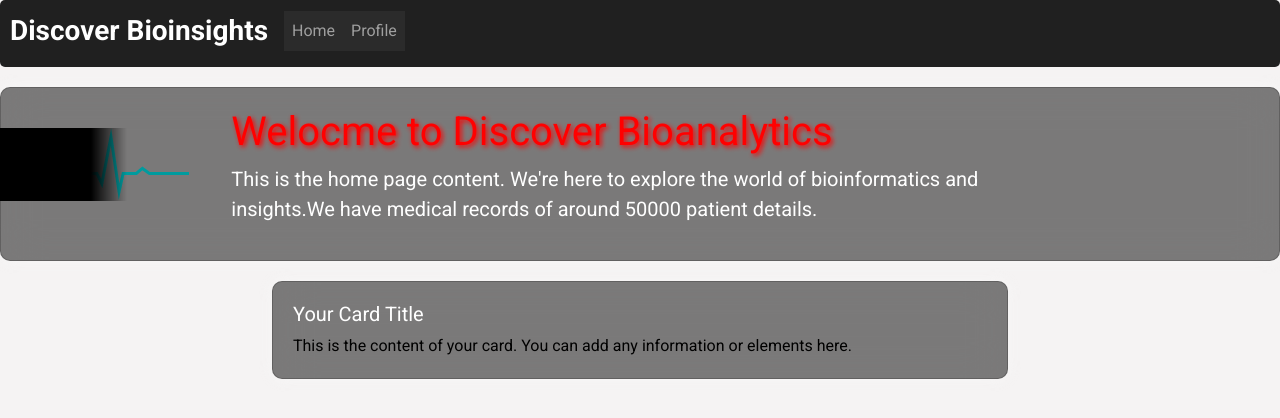
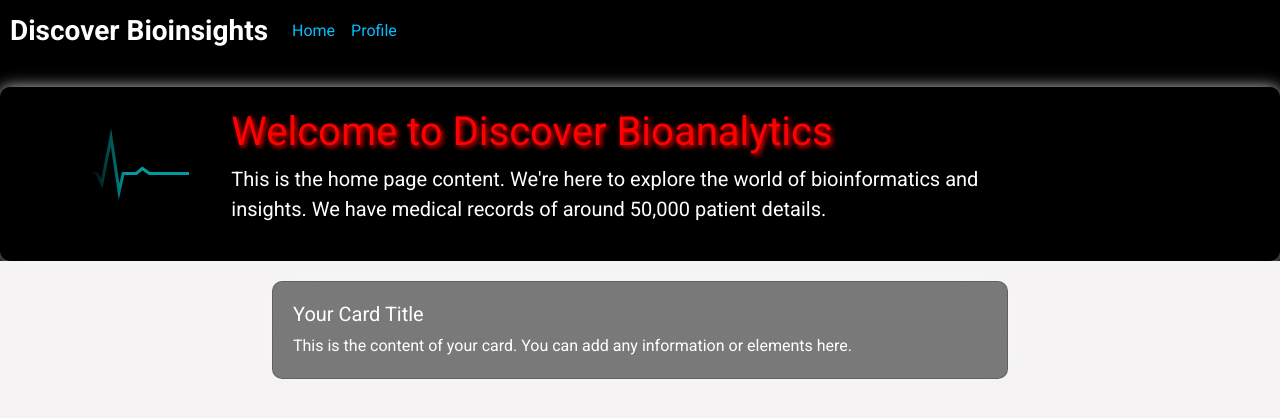
Before and after one commit to White-Devil09/Discover-Bioinsight, a Flask app: page / in a window 1280 px wide. Shown: the top 418 px of the page. Run offline with Flask 3, Linux system fonts and the light colour scheme; some libraries are stand-ins or nearby versions.

Commit message:
made changes

```diff
--- a/application/pages/inex.html
+++ b/application/pages/inex.html
@@ -1,4 +1,4 @@
-<!DOCTYPE html>
+<!-- <!DOCTYPE html>
 <html lang="en">
 <head>
   <meta charset="UTF-8">
@@ -117,4 +117,4 @@
     }).seek(1000);
   </script>
 </body>
-</html>
+</html> -->
--- a/application/routes.py
+++ b/application/routes.py
@@ -51,3 +51,7 @@ def result():
         print(f"{disease_name} | {patient_count} | {percentage_in_top_5:.2f}%")
 
     return render_template('result.html',result=result,time = end_time - start_time,count = total_patients_in_top_5)
+
+@app.route('/visualize')
+def visualize():
+    return "visualize"
--- a/application/templates/layout.html
+++ b/application/templates/layout.html
@@ -1,78 +1,105 @@
 <!DOCTYPE html>
 <html lang="en">
+
 <head>
     <meta charset="UTF-8">
     <meta name="viewport" content="width=device-width, initial-scale=1.0">
-        <link href="https://cdn.jsdelivr.net/npm/bootstrap@5.0.2/dist/css/bootstrap.min.css" rel="stylesheet" integrity="sha384-EVSTQN3/azprG1Anm3QDgpJLIm9Nao0Yz1ztcQTwFspd3yD65VohhpuuCOmLASjC" crossorigin="anonymous">
+    <link href="https://cdn.jsdelivr.net/npm/bootstrap@5.0.2/dist/css/bootstrap.min.css" rel="stylesheet"
+        integrity="sha384-EVSTQN3/azprG1Anm3QDgpJLIm9Nao0Yz1ztcQTwFspd3yD65VohhpuuCOmLASjC" crossorigin="anonymous">
     <link href="https://fonts.googleapis.com/css2?family=Roboto:wght@400;700&display=swap" rel="stylesheet">
-        <link rel="stylesheet" href="DarkGlass.css">
     <style>
-
         body {
             font-family: 'Roboto', sans-serif;
-                background-color: #f5f3f3; /* Dark glass background */
-                color: #fff; /* Text color */
+            background-color: #f5f3f3;
+            /* Dark glass background */
+            color: #fff;
+            /* Text color */
         }
+
         .navbar {
             background-color: #202020;
-                border-radius: 5px; /* Add rounded corners */
-                padding: 10px; /* Increase padding for a larger navbar */
+            border-radius: 5px;
+            /* Add rounded corners */
+            padding: 10px;
+            /* Increase padding for a larger navbar */
             padding-top: 5px;
         }
+
         .navbar-brand {
             color: #fff;
             font-weight: 700;
-                font-size: 28px; /* Increase font size */
+            font-size: 28px;
+            /* Increase font size */
         }
+
         .glowing-div {
-                background: rgba(0, 0, 0, 0.5); /* Dark glass background */
+            background: rgba(0, 0, 0, 0.5);
+            /* Dark glass background */
             padding: 20px;
             margin-top: 20px;
             border-radius: 10px;
-                box-shadow: 0 0 20px rgba(0, 0, 255, 0.8); /* Blue glow effect */
-                backdrop-filter: blur(10px); /* Glass blur effect */
-                border: 1px solid rgba(0, 0, 0, 0.2); /* Border for the glass frame */
+            box-shadow: 0 0 20px rgba(0, 0, 255, 0.8);
+            /* Blue glow effect */
+            backdrop-filter: blur(10px);
+            /* Glass blur effect */
+            border: 1px solid rgba(0, 0, 0, 0.2);
+            /* Border for the glass frame */
             transition: all 0.3s;
-                transform: translate(0, -10px); /* Elevate the div */
+            transform: translate(0, -10px);
+            /* Elevate the div */
         }
 
         .glowing-div:hover {
-                box-shadow: 0 0 30px rgba(0, 0, 255, 1); /* Increase glow on hover */
-                transform: translate(0, -15px); /* Elevate more on hover */
+            box-shadow: 0 0 30px rgba(0, 0, 255, 1);
+            /* Increase glow on hover */
+            transform: translate(0, -15px);
+            /* Elevate more on hover */
         }
 
         .navbar-toggler-icon {
             background-color: #fff;
         }
+
         .nav-link {
             color: #fff;
         }
+
         .container-fluid {
             padding-top: 50px;
-                background-color: rgba(0, 0,0, 0.5);
+            background-color: rgba(0, 0, 0, 0.5);
         }
+
         .jumbotron {
-                background-color: rgba(0, 0,0, 0.5); /* Dark glass effect with transparency */
+            background-color: rgba(0, 0, 0, 0.5);
+            /* Dark glass effect with transparency */
             background-size: cover;
             background-position: center;
             text-align: center;
             padding: 100px;
             margin-bottom: 30px;
-                box-shadow: 0 0 20px rgba(4, 217, 2, 0.8); /* Subtle glow effect */
+            box-shadow: 0 0 20px rgba(4, 217, 2, 0.8);
+            /* Subtle glow effect */
         }
+
         .jumbotron h1 {
             font-size: 36px;
-                color: #00ffcc; /* Neon green text color */
-                text-shadow: 2px 2px 5px #00ffcc; /* Neon glow effect */
+            color: #00ffcc;
+            /* Neon green text color */
+            text-shadow: 2px 2px 5px #00ffcc;
+            /* Neon glow effect */
             position: relative;
             display: inline-block;
         }
+
         .heartbeat {
-                color: #ff0000; /* Red neon color */
+            color: #ff0000;
+            /* Red neon color */
         }
+
         .jumbotron p {
             font-size: 18px;
-                color: #fff; /* Text color */
+            color: #fff;
+            /* Text color */
         }
 
         .sidebar {
@@ -116,9 +143,11 @@
             0% {
                 width: 100%;
             }
+
             50% {
                 width: 0;
             }
+
             100% {
                 width: 0;
             }
@@ -128,29 +157,47 @@
             0% {
                 left: -120%;
             }
+
             30% {
                 left: -120%;
             }
+
             100% {
                 left: 0;
             }
         }
 
         .glassmorphism-frame {
-            background: rgba(0, 0, 0, 0.5); /* Dark glass background */
+            background: rgba(0, 0, 0, 0.5);
+            /* Dark glass background */
             padding: 20px;
             margin-top: 20px;
             border-radius: 10px;
-            box-shadow: 0 0 15px rgba(248, 248, 248, 0.8); /* Blue glow effect */
-            backdrop-filter: blur(20px); /* Glass blur effect */
-            border: 1px solid rgba(0, 0, 0, 0.2); /* Border for the glass frame */
+            box-shadow: 0 0 15px rgba(248, 248, 248, 0.8);
+            /* Blue glow effect */
+            backdrop-filter: blur(20px);
+            /* Glass blur effect */
+            border: 1px solid rgba(0, 0, 0, 0.2);
+            /* Border for the glass frame */
             transition: all 0.3s;
         }
 
         .glassmorphism-frame:hover {
-            transform: scale(1.05); /* Scale up on hover for a 3D effect */
+            transform: scale(1.05);
+            /* Scale up on hover for a 3D effect */
+        }
+    </style>
+    <style>
+        /* Custom CSS to change text and hamburger icon color */
+        .navbar-light .navbar-toggler-icon {
+            background-color: #00bfff;
+            /* Light blue color for the hamburger icon */
         }
 
+        .navbar-light .navbar-nav .nav-link {
+            color: #00bfff !important;
+            /* Light blue color for text */
+        }
     </style>
 
     <script>
@@ -169,11 +216,13 @@
 
     <title>Discover Bioinsights</title>
 </head>
+
 <body>
-    <header>
-        <nav class="navbar navbar-expand-lg navbar-dark">
-            <a class="navbar-brand" href="#">Discover Bioinsights</a>
-            <button class="navbar-toggler" type="button" data-toggle="collapse" data-target="#navbarSupportedContent" aria-controls="navbarSupportedContent" aria-expanded="false" aria-label="Toggle navigation">
+    <header style="background-color: black;">
+        <nav class="navbar navbar-expand-lg navbar-light" style="background-color: black;">
+            <a class="navbar-brand" href="#" style="color: white;">Discover Bioinsights</a>
+            <button class="navbar-toggler" type="button" data-toggle="collapse" data-target="#navbarSupportedContent"
+                aria-controls="navbarSupportedContent" aria-expanded="false" aria-label="Toggle navigation">
                 <span class="navbar-toggler-icon"></span>
             </button>
 
@@ -183,45 +232,63 @@
                         <a class="nav-link" href="#">Home</a>
                     </li>
                     <li class="nav-item">
-                        <a class ="nav-link" href="#">Profile</a>
+                        <a class="nav-link" href="#">Profile</a>
                     </li>
                 </ul>
             </div>
         </nav>
-    </header>
-
 
         <main class="container-fluid glassmorphism-frame">
             <div class="row">
                 <div class="col-md-2">
                     <div class="heart-rate">
-                    <svg version="1.0" xmlns="http://www.w3.org/2000/svg" xmlns:xlink="http://www.w3.org/1999/xlink" width="150px" height="73px" viewBox="0 0 150 73" enable-background="new 0 0 150 73" xml:space="preserve">
-                        <polyline fill="none" stroke="#009B9E" stroke-width="3" stroke-miterlimit="10" points="0,45.486 38.514,45.486 44.595,33.324 50.676,45.486 57.771,45.486 62.838,55.622 71.959,9 80.067,63.729 84.122,45.486 97.297,45.486 103.379,40.419 110.473,45.486 150,45.486" />
+                        <svg version="1.0" xmlns="http://www.w3.org/2000/svg" xmlns:xlink="http://www.w3.org/1999/xlink"
+                            width="150px" height="73px" viewBox="0 0 150 73" enable-background="new 0 0 150 73"
+                            xml:space="preserve">
+                            <polyline fill="none" stroke="#009B9E" stroke-width="3" stroke-miterlimit="10"
+                                points="0,45.486 38.514,45.486 44.595,33.324 50.676,45.486 57.771,45.486 62.838,55.622 71.959,9 80.067,63.729 84.122,45.486 97.297,45.486 103.379,40.419 110.473,45.486 150,45.486" />
                         </svg>
                         <div class="fade-in"></div>
                         <div class="fade-out"></div>
                     </div>
                 </div>
                 <div class="col-md-8">
-                <h1 style="font-size: 40px; color: #ff0000; text-shadow: 2px 2px 5px #ff0000;">Welocme to Discover Bioanalytics</h1>
-                <p style="font-size: 20px;">This is the home page content. We're here to explore the world of bioinformatics and insights.We have medical records of around 50000 patient details.</p>
+                    <h1 style="font-size: 40px; color: #ff0000; text-shadow: 2px 2px 5px #ff0000;">Welcome to Discover
+                        Bioanalytics</h1>
+                    <p style="font-size: 20px;">This is the home page content. We're here to explore the world of
+                        bioinformatics and insights. We have medical records of around 50,000 patient details.</p>
                 </div>
                 <div class="col-md-2"></div>
             </div>
         </main>
+    </header>
+
+
+
+
     <div class="container">
         <div class="row">
             <div class="col-md-2"></div>
             <div class="col-md-8">
                 <div class="glassmorphism-frame">
                     <h5 class="card-title">Your Card Title</h5>
-                        <p class="card-text">This is the content of your card. You can add any information or elements here.</p>
+                    <p class="card-text">This is the content of your card. You can add any information or elements here.
+                    </p>
                 </div>
             </div>
         </div>
     </div>
 
-    <script src="https://cdn.jsdelivr.net/npm/@popperjs/core@2.9.2/dist/umd/popper.min.js" integrity="sha384-IQsoLXl5PILFhosVNubq5LC7Qb9DXgDA9i+tQ8Zj3iwWAwPtgFTxbJ8NT4GN1R8p" crossorigin="anonymous"></script>
-    <script src="https://cdn.jsdelivr.net/npm/bootstrap@5.0.2/dist/js/bootstrap.min.js" integrity="sha384-cVKIPhGWiC2Al4u+LWgxfKTRIcfu0JTxR+EQDz/bgldoEyl4H0zUF0QKbrJ0EcQF" crossorigin="anonymous"></script>
+    <script src="https://cdn.jsdelivr.net/npm/@popperjs/core@2.9.2/dist/umd/popper.min.js"
+        integrity="sha384-IQsoLXl5PILFhosVNubq5LC7Qb9DXgDA9i+tQ8Zj3iwWAwPtgFTxbJ8NT4GN1R8p"
+        crossorigin="anonymous"></script>
+    <script src="https://cdn.jsdelivr.net/npm/bootstrap@5.0.2/dist/js/bootstrap.min.js"
+        integrity="sha384-cVKIPhGWiC2Al4u+LWgxfKTRIcfu0JTxR+EQDz/bgldoEyl4H0zUF0QKbrJ0EcQF"
+        crossorigin="anonymous"></script>
+    <script src="https://code.jquery.com/jquery-3.5.1.slim.min.js"></script>
+    <script src="https://cdn.jsdelivr.net/npm/@popperjs/core@2.11.6/dist/umd/popper.min.js"></script>
+    <script src="https://maxcdn.bootstrapcdn.com/bootstrap/4.5.2/js/bootstrap.min.js"></script>
+
 </body>
+
 </html>
```
Lines whose indentation alone changed are shown as unchanged.
